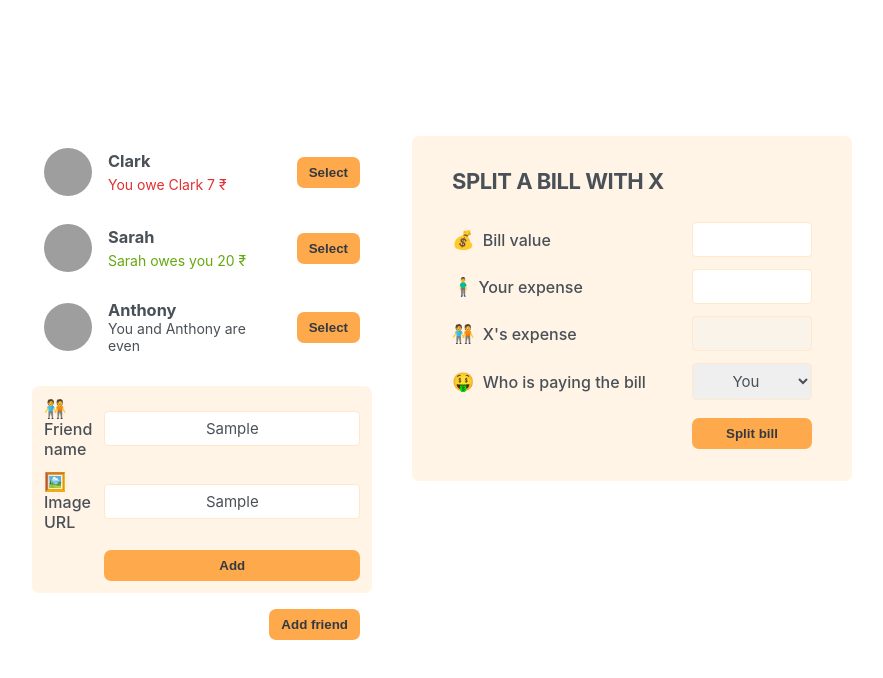
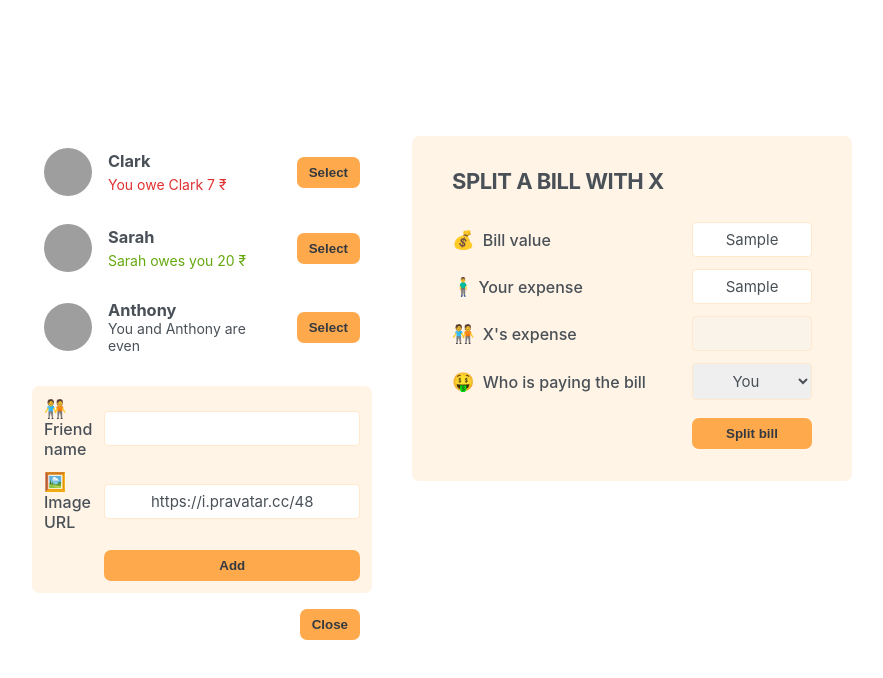
Before and after one commit to shivam-joshi28/eat-n-split, a React (Create React App) app: page / in a window 1280 px wide. Both pictures are taken after typing "Sample", "Sample" into the empty fields and a click on the button "Add friend". Shown: the top 678 px of the page, without its empty margins (198-1081 px from the left). Built offline with nearby package versions, Linux system fonts and the light colour scheme; grey boxes are pictures that could not be loaded.

Commit message:
made some changes

```diff
--- a/src/App.js
+++ b/src/App.js
@@ -1,3 +1,5 @@
+import { useState } from "react";
+
 const initialFriends = [
   {
     id: 118836,
@@ -19,22 +21,42 @@
   },
 ];
 
+function Button({ children, onClick }) {
+  return (
+    <button className="button" onClick={onClick}>
+      {children}
+    </button>
+  );
+}
+
 export default function App() {
+  const [friends, setFriends] = useState(initialFriends);
+  const [showAddFriend, setShowAddFriend] = useState(false);
+
+  function handleShowAddFriend() {
+    setShowAddFriend((show) => !show);
+  }
+
+  function handleAddFriend(friend) {
+    setFriends((friends) => [...friends, friend]);
+    setShowAddFriend(false);
+  }
+
   return (
     <div className="app">
       <div className="sidebar">
-        <FriendList />
-        <FormAddFriend />
-        <Button>Add friend</Button>
+        <FriendList friends={friends} />
+        {showAddFriend && <FormAddFriend onAddFriend={handleAddFriend} />}
+        <Button onClick={handleShowAddFriend}>
+          {showAddFriend ? "Close" : "Add friend"}
+        </Button>
       </div>
       <FormSplitBill />
     </div>
   );
 }
 
-function FriendList() {
-  const friends = initialFriends;
-
+function FriendList({ friends }) {
   return (
     <ul>
       {friends.map((friend) => (
@@ -67,18 +89,43 @@
     </li>
   );
 }
-function Button({ children }) {
-  return <button className="button">{children}</button>;
-}
 
-function FormAddFriend() {
+function FormAddFriend({ onAddFriend }) {
+  const [name, setName] = useState("");
+  const [image, setImage] = useState("https://i.pravatar.cc/48");
+
+  function handleSubmit(e) {
+    e.preventDefault();
+
+    if (!name || !image) return;
+
+    const id = crypto.randomUUID();
+    const newFriend = {
+      id,
+      name,
+      image: `${image}?=${id}`,
+      balance: 0,
+    };
+    onAddFriend(newFriend);
+    setName("");
+    setImage("https://i.pravatar.cc/48");
+  }
+
   return (
-    <form className="form-add-friend">
+    <form className="form-add-friend" onSubmit={handleSubmit}>
       <label>🧑‍🤝‍🧑Friend name</label>
-      <input type="text" />
+      <input
+        type="text"
+        value={name}
+        onChange={(e) => setName(e.target.value)}
+      />
 
       <label>🖼️ Image URL</label>
-      <input type="text" />
+      <input
+        type="text"
+        value={image}
+        onChange={(e) => setImage(e.target.value)}
+      />
       <Button>Add</Button>
     </form>
   );
```
